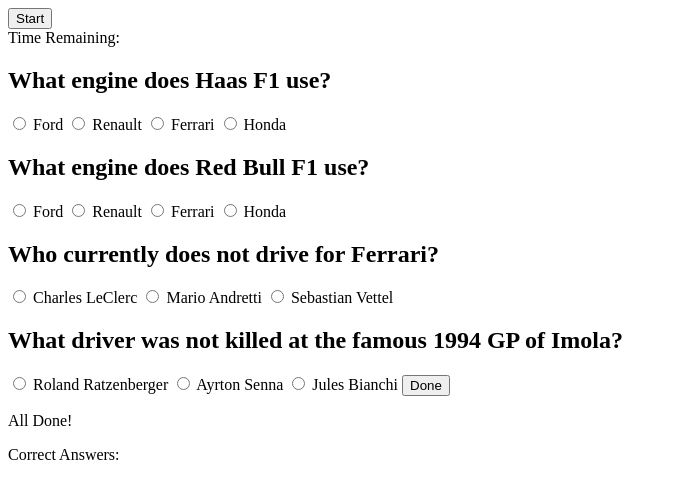
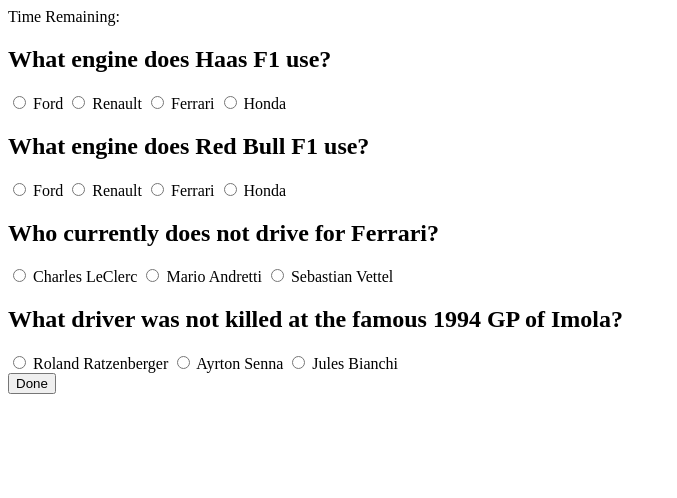
Before and after one commit to patrickmoroney17/TriviaGame, a plain HTML site: page index.html in a window 1280 px wide. Both pictures are taken after a click on the button "Start". Shown: the whole page, without its empty margins (0-677 px from the left). Drawn offline with nearby package versions, Linux system fonts and the light colour scheme.

Commit message:
got basic hiding and showing of html blocks working

```diff
--- a/index.html
+++ b/index.html
@@ -4,7 +4,7 @@
     <meta charset="UTF-8">
     <meta name="viewport" content="width=device-width, initial-scale=1.0">
     <meta http-equiv="X-UA-Compatible" content="ie=edge">
-    <title>Trivia Game</title>
+    <title>Mule 3</title>
     <script type="text/javascript" src="https://cdnjs.cloudflare.com/ajax/libs/jquery/3.2.1/jquery.min.js"></script>
 </head>
 
@@ -15,10 +15,10 @@
     </div>
 
     <div id="timeRemaining">
-        Time Remaining:<span id="timer"></span>
+        Time Remaining:<id="timer">
     </div>
 
-    <div id="triviaQuestins text-center">
+    <div class="triviaQuestions text-center">
         <form>
             <h2>What engine does Haas F1 use?</h2>
                 <input type="radio" value="incorrect"> Ford
@@ -41,10 +41,11 @@
                 <input type="radio" value="correct"> Roland Ratzenberger
                 <input type="radio" value="correct"> Ayrton Senna
                 <input type="radio" value="incorrect"> Jules Bianchi
+        </form>
 
-            <button id="done">Done</button>
-
-        </form>
+        <div>
+            <button id="checkAnswers">Done</button>
+        </div>
 
     </div>
 
@@ -56,6 +57,50 @@
     </div>
 
 
+    <script>
+
+        $(document).ready(function() {
+
+            $("#timeRemaining").hide();
+            $(".triviaQuestions").hide();
+            $("#results").hide();
+
+            correctAnswers = 0;
+            incorrectAnswers = 0;
+            unAnswered = 0;
+            var number = 10;
+            var intervalId;
+
+            function showQuestions() {
+                $("#timeRemaining").show();
+                $(".triviaQuestions").show();
+                $("#checkanswers").show();
+            }
+
+            function hide(){
+                $("#timeRemaining").hide();
+                $(".triviaQuestions").hide();
+                $("#results").hide();
+            }
+
+            function displaySummary(){
+                $("#results").show();
+            }
+
+            $("#gameStart").on("click", function() {
+                $("#startingPoint").hide();
+                showQuestions();
+                // run();
+            });
+
+            $("#checkAnswers").on("click", function() {
+                hide();
+                displaySummary();
+            });
+
+        });
+
+    </script>
 
 </body>
 </html>
```
